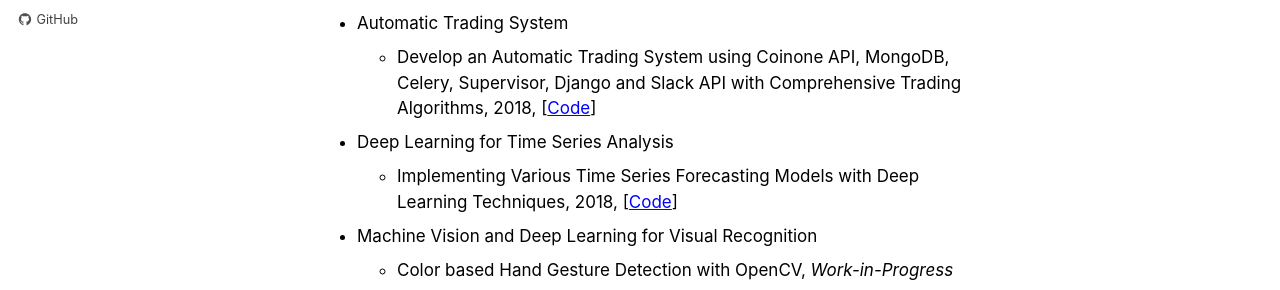
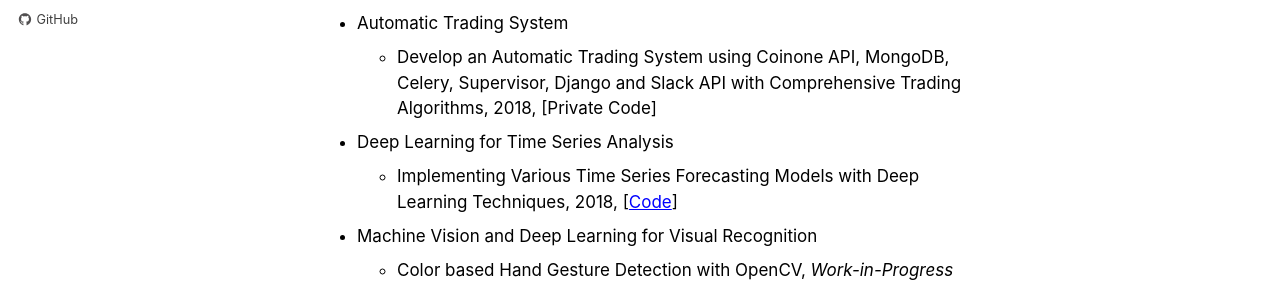
Before and after one commit to jonghkim/jonghkim.github.io, a Jekyll site: the page built from _pages/project.md, in a window 1280 px wide and 900 px high, scrolled down 1011 px. Shown: the part 221-511 px from the top of the window. Built offline with Jekyll 4.4.1, drawn with Linux system fonts in a browser that asks for light colours; nearby versions of some CDN libraries.

Commit message:
project update

```diff
--- a/_pages/project.md
+++ b/_pages/project.md
@@ -24,7 +24,7 @@ last_modified_at: 2019-03-19
     - Implementing Various Seq2Seq Models using Keras API from Scratch, 2018, [[Code](https://github.com/jonghkim/keras-seq2seq-models)]
     - Neural Networks for Text Classification, 2018, [[Code](https://github.com/jonghkim/keras-text-classification)]
 - Automatic Trading System
-    - Develop an Automatic Trading System using Coinone API, MongoDB, Celery, Supervisor, Django and Slack API with Comprehensive Trading Algorithms, 2018, [[Code](https://github.com/jonghkim/coin-analyzer)]
+    - Develop an Automatic Trading System using Coinone API, MongoDB, Celery, Supervisor, Django and Slack API with Comprehensive Trading Algorithms, 2018, [Private Code]
 - Deep Learning for Time Series Analysis
     - Implementing Various Time Series Forecasting Models with Deep Learning Techniques, 2018, [[Code](https://github.com/jonghkim/financial-time-series-prediction-v2)]
 - Machine Vision and Deep Learning for Visual Recognition
```
